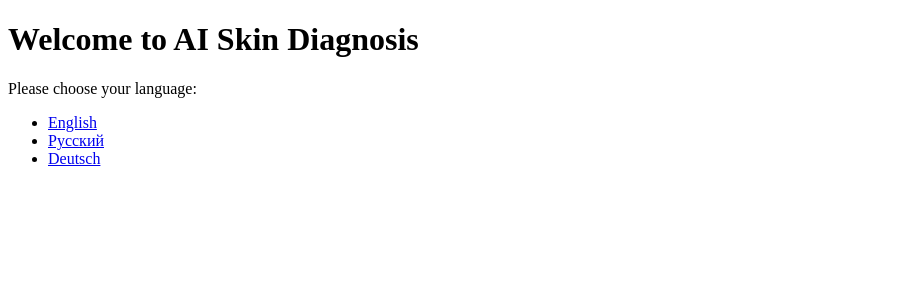
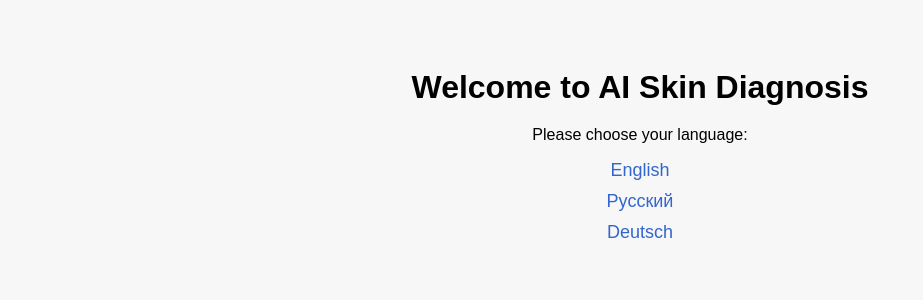
Before and after one commit to VladyN777/beauty_scan, a FastAPI app: page / in a window 1280 px wide. Shown: the top 300 px of the page, without its empty margins (0-923 px from the left). Run offline with FastAPI, Linux system fonts and the light colour scheme.

Commit message:
Update index.html

```diff
--- a/templates/index.html
+++ b/templates/index.html
@@ -3,14 +3,22 @@
 <head>
   <meta charset="UTF-8">
   <title>AI Skin Diagnosis</title>
+  <style>
+    body { font-family: sans-serif; background-color: #f7f7f7; text-align: center; padding: 40px; }
+    h1 { margin-bottom: 20px; }
+    ul { list-style: none; padding: 0; }
+    li { margin: 10px 0; }
+    a { text-decoration: none; font-size: 18px; color: #3366cc; }
+    a:hover { text-decoration: underline; }
+  </style>
 </head>
 <body>
   <h1>Welcome to AI Skin Diagnosis</h1>
   <p>Please choose your language:</p>
   <ul>
-    <li><a href="/templates/index.en.html">English</a></li>
-    <li><a href="/templates/index.ru.html">Русский</a></li>
-    <li><a href="/templates/index.de.html">Deutsch</a></li>
+    <li><a href="/en">English</a></li>
+    <li><a href="/ru">Русский</a></li>
+    <li><a href="/de">Deutsch</a></li>
   </ul>
 </body>
 </html>
```
